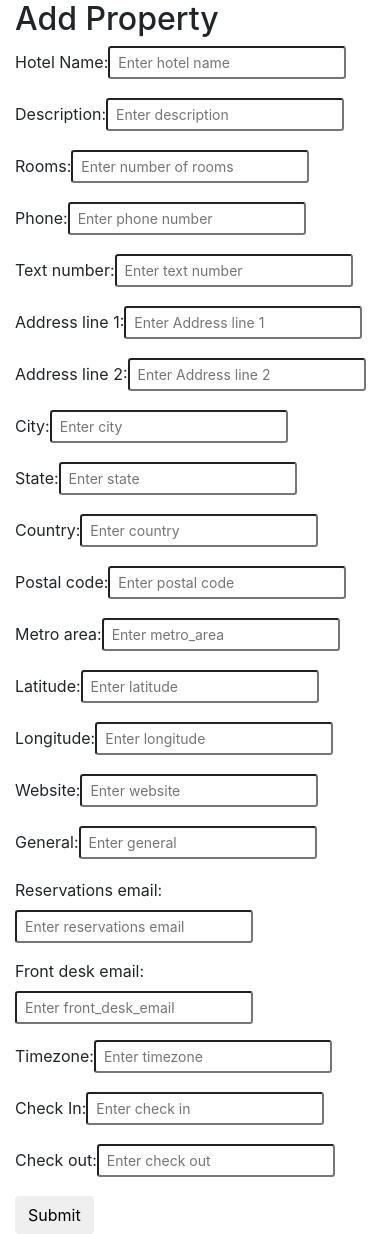
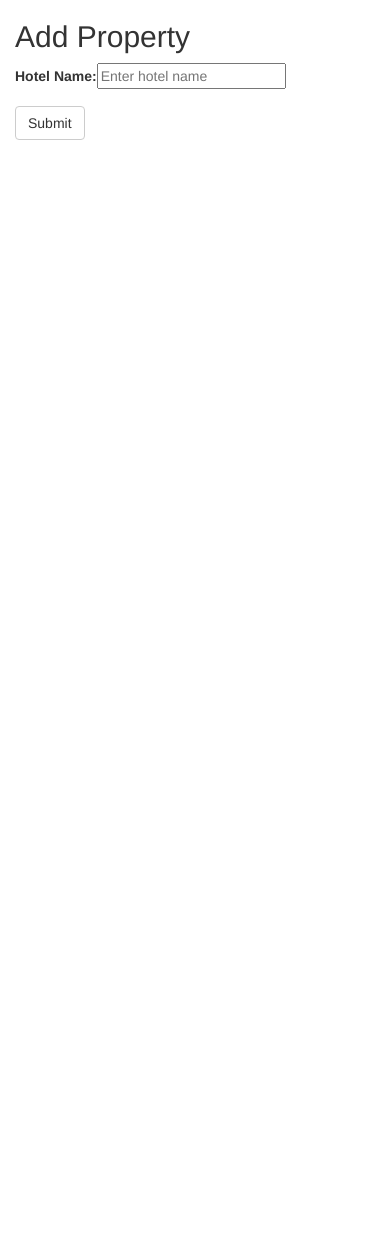
Before and after one commit to bhiseweb/tripcraft, an Angular app: page /add-new-property in a window 390 px wide. After the commit the page ends 844 px from the top, so only its background shows below. Built offline with nearby package versions, Linux system fonts and the light colour scheme.

Commit message:
add and edit properties

```diff
--- a/src/app/add-new-property/add-new-property.component.html
+++ b/src/app/add-new-property/add-new-property.component.html
@@ -8,109 +8,6 @@
 				  <input formControlName="hotel_name" type="text" class="form-control-sm" id="hotel_name" placeholder="Enter hotel name" name="hotel_name">
 				</div>
 
-				<div class="form-group">
-				  <label for="description">Description:</label>
-				  <input formControlName="description" type="text" class="form-control-sm" id="description" placeholder="Enter description" name="description">
-				</div>
-
-				<div class="form-group">
-				  <label for="number_of_rooms">Rooms:</label>
-				  <input formControlName="number_of_rooms" type="text" class="form-control-sm" id="number_of_rooms" placeholder="Enter number of rooms" name="number_of_rooms">
-				</div>
-
-				<div class="form-group">
-				  <label for="main_phone">Phone:</label>
-				  <input formControlName="main_phone" type="text" class="form-control-sm" id="main_phone" placeholder="Enter phone number" name="main_phone">
-				</div>
-
-				<div class="form-group">
-				  <label for="text_number">Text number:</label>
-				  <input formControlName="text_number" type="text" class="form-control-sm" id="text_number" placeholder="Enter text number" name="text_number">
-				</div>
-
-				<div class="form-group">
-				  <label for="address_1">Address line 1:</label>
-				  <input formControlName="address_1" type="text" class="form-control-sm" id="address_1" placeholder="Enter Address line 1" name="address_1">
-				</div>
-
-				<div class="form-group">
-				  <label for="address_2">Address line 2:</label>
-				  <input formControlName="address_2" type="text" class="form-control-sm" id="address_2" placeholder="Enter Address line 2" name="address_2">
-				</div>
-
-				<div class="form-group">
-				  <label for="city">City:</label>
-				  <input formControlName="city" type="text" class="form-control-sm" id="city" placeholder="Enter city" name="city">
-				</div>
-
-				<div class="form-group">
-				  <label for="state_region">State:</label>
-				  <input formControlName="state_region" type="text" class="form-control-sm" id="state_region" placeholder="Enter state" name="state_region">
-				</div>
-
-				<div class="form-group">
-				  <label for="country">Country:</label>
-				  <input formControlName="country" type="text" class="form-control-sm" id="country" placeholder="Enter country" name="country">
-				</div>
-
-			</div>
-
-			<div class="col-md-6">
-
-				<div class="form-group">
-				  <label for="postal_code">Postal code:</label>
-				  <input formControlName="postal_code" type="text" class="form-control-sm" id="postal_code" placeholder="Enter postal code" name="postal_code">
-				</div>
-
-				<div class="form-group">
-				  <label for="metro_area">Metro area:</label>
-				  <input formControlName="metro_area" type="text" class="form-control-sm" id="metro_area" placeholder="Enter metro_area" name="metro area">
-				</div>
-
-				<div class="form-group">
-				  <label for="latitude">Latitude:</label>
-				  <input formControlName="latitude" type="text" class="form-control-sm" id="latitude" placeholder="Enter latitude" name="latitude">
-				</div>
-
-				<div class="form-group">
-				  <label for="longitude">Longitude:</label>
-				  <input formControlName="longitude" type="text" class="form-control-sm" id="longitude" placeholder="Enter longitude" name="longitude">
-				</div>
-
-				<div class="form-group">
-				  <label for="website">Website:</label>
-				  <input formControlName="website" type="text" class="form-control-sm" id="website" placeholder="Enter website" name="website">
-				</div>
-
-				<div class="form-group">
-				  <label for="general">General:</label>
-				  <input formControlName="general" type="text" class="form-control-sm" id="general" placeholder="Enter general" name="general">
-				</div>
-
-				<div class="form-group">
-				  <label for="reservations_email">Reservations email:</label>
-				  <input formControlName="reservations_email" type="email" class="form-control-sm" id="reservations_email" placeholder="Enter reservations email" name="reservations_email">
-				</div>
-
-				<div class="form-group">
-				  <label for="front_desk_email">Front desk email:</label>
-				  <input formControlName="front_desk_email" type="email" class="form-control-sm" id="front_desk_email" placeholder="Enter front_desk_email" name="front desk email">
-				</div>
-
-				<div class="form-group">
-				  <label for="timezone">Timezone:</label>
-				  <input formControlName="timezone" type="text" class="form-control-sm" id="timezone" placeholder="Enter timezone" name="timezone">
-				</div>
-
-				<div class="form-group">
-				  <label for="check_in_time">Check In:</label>
-				  <input formControlName="check_in_time" type="text" class="form-control-sm" id="check_in_time" placeholder="Enter check in" name="check_in_time">
-				</div>
-
-				<div class="form-group">
-				  <label for="check_out_time">Check out:</label>
-				  <input formControlName="check_out_time" type="text" class="form-control-sm" id="check_out_time" placeholder="Enter check out" name="check_out_time">
-				</div>
 				<button type="submit" class="btn btn-default" (click)="saveProperty()">Submit</button>
 			</div>
 		</form>
--- a/src/app/app-routing.module.ts
+++ b/src/app/app-routing.module.ts
@@ -4,11 +4,13 @@ import { TenantDescriptionComponent } from './tenant-description/tenant-descript
 import { TenantListComponent } from './tenant-list/tenant-list.component';
 import { PropertiesListComponent } from './properties-list/properties-list.component';
 import { AddNewPropertyComponent } from './add-new-property/add-new-property.component';
+import { EditPropertyComponent } from './edit-property/edit-property.component';
 const routes: Routes = [
 	{path: '', component: TenantListComponent},
 	{path: 'tenant-description/:id', component: TenantDescriptionComponent},
 	{path: 'properties-list/:url', component: PropertiesListComponent},
 	{path: 'add-new-property', component: AddNewPropertyComponent},
+	{path: 'edit-property/:id', component: EditPropertyComponent},
 ];
 
 @NgModule({
--- a/src/app/app.module.ts
+++ b/src/app/app.module.ts
@@ -25,7 +25,8 @@ import { EditPropertyComponent } from './edit-property/edit-property.component';
     BrowserModule,
     AppRoutingModule,
     FormsModule,
-    ReactiveFormsModule
+    ReactiveFormsModule,
+    ReactiveFormsModule.withConfig({warnOnNgModelWithFormControl: 'never'})
   ],
   providers: [],
   bootstrap: [AppComponent]
--- a/src/app/edit-property/edit-property.component.html
+++ b/src/app/edit-property/edit-property.component.html
@@ -1,3 +1,15 @@
-<p>
-  edit-property works!
-</p>
+<div class="container">
+	<h2>Edit Property</h2>
+	<div class="row">
+		<form [formGroup]="propertyForm">
+			<div class="col-md-6">
+				<div class="form-group">
+				  <label for="hotel_name">Hotel Name:</label>
+				  <input formControlName="hotel_name" type="text" class="form-control-sm" id="hotel_name" placeholder="Enter hotel name" name="hotel_name" [(ngModel)]="propertyData.hotel_name">
+				</div>
+
+				<button type="submit" class="btn btn-default" (click)="updateProperty()">Submit</button>
+			</div>
+		</form>
+	</div>
+</div>
--- a/src/app/edit-property/edit-property.component.ts
+++ b/src/app/edit-property/edit-property.component.ts
@@ -1,4 +1,7 @@
 import { Component, OnInit } from '@angular/core';
+import { Router, ActivatedRoute } from '@angular/router';
+import {FormGroup,FormControl,Validators,FormBuilder} from '@angular/forms';
+import { PropertiesService } from "../properties.service";
 
 @Component({
   selector: 'app-edit-property',
@@ -7,9 +10,37 @@ import { Component, OnInit } from '@angular/core';
 })
 export class EditPropertyComponent implements OnInit {
 
-  constructor() { }
+	id = '';
+	propertyData: any = {'hotel_name':''};
+
+  constructor(private svc: PropertiesService, private route:ActivatedRoute) {
+  	this.id = this.route.snapshot.params['id'];
+
+  	this.svc.getProperty(this.id).subscribe(data => {
+		this.propertyData = data;
+    });
+
+  }
 
   ngOnInit() {
+
   }
 
+  	propertyForm:FormGroup = new FormGroup({
+	    hotel_name:new FormControl(null,Validators.required),
+	    property_type_id: new FormControl(1,Validators.required),
+	    brand_id: new FormControl(2,Validators.required),
+	    booking_partner_id: new FormControl(1,Validators.required),
+	    property_status_id:new FormControl(1,Validators.required),
+		description:new FormControl(null,Validators.required),
+	})
+
+
+	updateProperty() {
+
+	    this.svc.updateProperty(this.propertyForm.value, this.id).subscribe(data => {
+	    	console.log('success');
+	    });
+	}
+
 }
--- a/src/app/properties-list/properties-list.component.html
+++ b/src/app/properties-list/properties-list.component.html
@@ -4,25 +4,24 @@
 </head>
 <body>
 
-<a [routerLink]="['/add-new-property']">Add new property</a>
+<a class="btn btn-primary pull-right" [routerLink]="['/add-new-property']">Add new property</a>
 
-<!-- <div class="container" *ngIf="propertiesData">
-  <h2>Tenant Table</h2>
+<div class="container" *ngIf="propertiesData">
+  <h2>Properties</h2>
   <table class="table">
     <thead>
       <tr>
-        <th>Name</th>
-        <th>Sub Domain</th>
+        <th>Hotel Name</th>
       </tr>
     </thead>
     <tbody>
       <tr *ngFor="let property of propertiesData">
-        <td>{{property.name}}</td>
-        <td>{{property.subdomain}}</td>
+        <td>{{property.hotel_name}}</td>
+        <td><a [routerLink]="['/edit-property', property.id]">Edit</a></td>
       </tr>
     </tbody>
   </table>
-</div -->>
+</div>
 
 </body>
 </html>
--- a/src/app/properties-list/properties-list.component.ts
+++ b/src/app/properties-list/properties-list.component.ts
@@ -19,9 +19,9 @@ export class PropertiesListComponent implements OnInit {
 
   ngOnInit() {
   	this.svc.getProperties(this.url).subscribe(data => {
-      // if(data.hasOwnProperty('items')){
-      //   this.propertiesData = data['items'];
-      // }
+      if(data.hasOwnProperty('items')){
+        this.propertiesData = data['items'];
+      }
     });
   }
 
--- a/src/app/tenant-description/tenant-description.component.ts
+++ b/src/app/tenant-description/tenant-description.component.ts
@@ -16,9 +16,8 @@ export class TenantDescriptionComponent implements OnInit {
 
   	this.id = this.route.snapshot.params['id'];
 
-  	this.svc.getTenant(this.id).subscribe(data => {
+  	this.svc.getTenant(this.id).subscribe((data) => {
       if(data.hasOwnProperty('services')){
-        console.log('data', data);
   		  this.tenantServices = data['services'];
       }
     });
--- a/src/app/tenant-list/tenant-list.component.ts
+++ b/src/app/tenant-list/tenant-list.component.ts
@@ -14,10 +14,18 @@ export class TenantListComponent implements OnInit {
   constructor(private svc: PropertiesService) { }
 
   ngOnInit() {
-  	this.svc.getTenants().subscribe(data => {
-      if(data.hasOwnProperty('items')){
-        this.tenantData = data['items'];
-      }
-    });
+
+   this.svc.getTenants()
+    .subscribe(
+      data=>{
+        if(data.hasOwnProperty('items')){
+          this.tenantData= data['items'];
+        }
+        console.log(this.tenantData)},
+        error=>{
+          console.log("Oooops Something Went Wrong.....")
+        }
+    )
+
   }
 }
--- a/src/index.html
+++ b/src/index.html
@@ -7,8 +7,7 @@
 
   <meta name="viewport" content="width=device-width, initial-scale=1">
   <link rel="icon" type="image/x-icon" href="favicon.ico">
-  <link rel="stylesheet" href="https://maxcdn.bootstrapcdn.com/bootstrap/4.0.0/css/bootstrap.min.css" integrity="sha384-Gn5384xqQ1aoWXA+058RXPxPg6fy4IWvTNh0E263XmFcJlSAwiGgFAW/dAiS6JXm" crossorigin="anonymous">
-  <script src="https://maxcdn.bootstrapcdn.com/bootstrap/4.0.0/js/bootstrap.min.js" integrity="sha384-JZR6Spejh4U02d8jOt6vLEHfe/JQGiRRSQQxSfFWpi1MquVdAyjUar5+76PVCmYl" crossorigin="anonymous"></script>
+  <link rel="stylesheet" href="https://maxcdn.bootstrapcdn.com/bootstrap/3.3.7/css/bootstrap.min.css">
 </head>
 <body>
   <app-root></app-root>
```
Also changed, not shown: src/app/add-new-property/add-new-property.component.ts (+5 -24 lines), src/app/properties.service.ts (+21 -10 lines).
